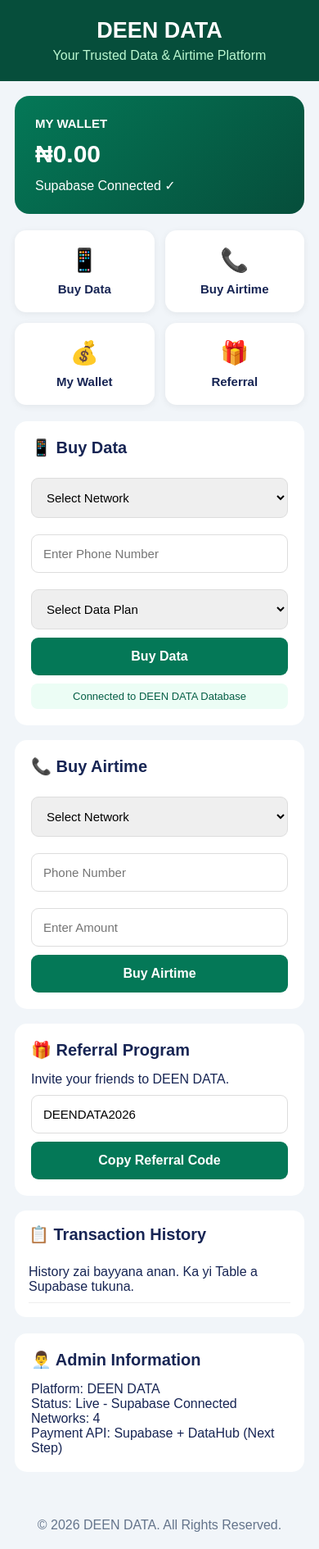
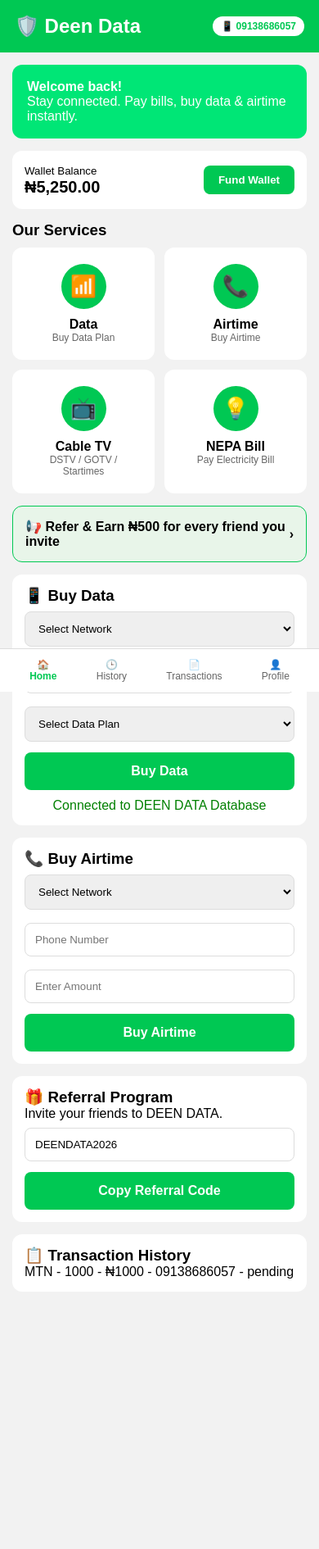
Before and after one commit to ashamsu088-beep/Deen-Data-, a plain HTML site: page index.html in a window 390 px wide. Shown: the whole page at 82% size. After the commit the page ends 1671 px from the top, so only its background shows below. Drawn offline with nearby package versions, Linux system fonts and the light colour scheme; no server answers.

Commit message:
Update index.html

```diff
--- a/index.html
+++ b/index.html
@@ -3,137 +3,106 @@
 <head>
 <meta charset="UTF-8">
 <meta name="viewport" content="width=device-width, initial-scale=1.0">
-<title>DEEN DATA</title>
+<title>Deen Data - Your Trusted Data & Airtime Platform</title>
 <style>
 *{margin:0;padding:0;box-sizing:border-box;font-family:Arial,sans-serif}
-body{background:#f1f5f9;color:#172554}
-header{background:#064e3b;color:white;padding:22px;text-align:center}
-header h1{font-size:27px}
-header p{margin-top:6px;color:#bbf7d0}
-.container{padding:18px;max-width:650px;margin:auto}
-.wallet{background:linear-gradient(135deg,#047857,#064e3b);color:white;padding:25px;border-radius:18px;margin-bottom:20px}
-.wallet h3{font-size:15px}
-.balance{font-size:30px;font-weight:bold;margin:12px 0}
-.grid{display:grid;grid-template-columns:repeat(2,1fr);gap:13px;margin:20px 0}
-.card{background:white;padding:20px;border-radius:14px;text-align:center;box-shadow:0 2px 8px #00000010}
-.card span{font-size:28px}
-.card h3{margin-top:10px;font-size:15px}
-.section{background:white;padding:20px;border-radius:15px;margin-bottom:18px}
-input,select{width:100%;padding:14px;border:1px solid #ddd;border-radius:9px;margin:10px 0;font-size:15px}
-button{width:100%;padding:14px;border:none;border-radius:9px;background:#047857;color:white;font-size:16px;font-weight:bold;cursor:pointer}
-button:hover{background:#065f46}
-h2{margin-bottom:15px;font-size:20px}
-.history{background:white;padding:17px;border-radius:14px;margin-bottom:20px}
-.history p{padding:10px 0;border-bottom:1px solid #eee}
-footer{text-align:center;padding:20px;color:#64748b}
-.status{font-size:13px;background:#ecfdf5;color:#065f46;padding:8px;border-radius:8px;margin-top:10px;text-align:center}
+body{background:#f2f2f2}
+.top{background:#00c853;color:white;padding:18px;text-align:left;display:flex;justify-content:space-between;align-items:center}
+.top h1{font-size:24px}
+.top span{font-size:12px;background:white;color:#00c853;padding:5px 10px;border-radius:20px;font-weight:bold}
+.welcome{background:#00e676;color:white;margin:15px;border-radius:12px;padding:18px}
+.wallet{background:white;margin:15px;border-radius:12px;padding:15px;display:flex;justify-content:space-between;align-items:center}
+.wallet b{font-size:20px}
+.wallet button{background:#00c853;color:white;border:none;padding:10px 18px;border-radius:8px;font-weight:bold}
+.services{padding:0 15px}
+.services h3{margin:10px 0}
+.grid{display:grid;grid-template-columns:1fr 1fr;gap:12px}
+.card{background:white;border-radius:12px;padding:20px;text-align:center}
+.card .icon{width:55px;height:55px;background:#00c853;color:white;border-radius:50%;display:flex;align-items:center;justify-content:center;font-size:26px;margin:0 auto 10px}
+.card p{font-size:12px;color:#666}
+.quick{margin:15px;background:#e8f5e9;border:1px solid #00c853;border-radius:12px;padding:15px;display:flex;justify-content:space-between;align-items:center}
+.bottom{position:fixed;bottom:0;left:0;right:0;background:white;display:flex;justify-content:space-around;padding:12px;border-top:1px solid #ddd}
+.bottom a{text-decoration:none;color:#666;font-size:12px;text-align:center}
+.bottom a.active{color:#00c853;font-weight:bold}
+.section{background:white;margin:15px;border-radius:12px;padding:15px}
+input,select{width:100%;padding:12px;margin:8px 0;border:1px solid #ddd;border-radius:8px}
+.btn{width:100%;background:#00c853;color:white;border:none;padding:14px;border-radius:8px;font-weight:bold;font-size:16px;margin-top:5px}
 </style>
 </head>
 <body>
-<header>
-  <h1>DEEN DATA</h1>
-  <p>Your Trusted Data & Airtime Platform</p>
-</header>
-<div class="container">
+
+<div class="top">
+<h1>🛡️ Deen Data</h1>
+<span>📱 09138686057</span>
+</div>
+
+<div class="welcome">
+<b>Welcome back!</b><br>
+Stay connected. Pay bills, buy data & airtime instantly.
+</div>
+
 <div class="wallet">
-  <h3>MY WALLET</h3>
-  <div class="balance" id="balance">₦0.00</div>
-  <p id="walletStatus">Connecting to Supabase...</p>
+<div><small>Wallet Balance</small><br><b>₦5,250.00</b></div>
+<button onclick="fund()">Fund Wallet</button>
 </div>
+
+<div class="services">
+<h3>Our Services</h3>
 <div class="grid">
-<div class="card"><span>📱</span><h3>Buy Data</h3></div>
-<div class="card"><span>📞</span><h3>Buy Airtime</h3></div>
-<div class="card"><span>💰</span><h3>My Wallet</h3></div>
-<div class="card"><span>🎁</span><h3>Referral</h3></div>
-</div>
-<div class="section">
-<h2>📱 Buy Data</h2>
-<select id="network"><option value="">Select Network</option><option>MTN</option><option>Airtel</option><option>Glo</option><option>9mobile</option></select>
-<input type="tel" id="phone" placeholder="Enter Phone Number">
-<select id="plan"><option value="">Select Data Plan</option><option value="500">500MB - ₦500</option><option value="1000">1GB - ₦1,000</option><option value="2000">2GB - ₦2,000</option><option value="3000">3GB - ₦3,000</option><option value="5000">5GB - ₦5,000</option></select>
-<button onclick="buyData()">Buy Data</button>
-<div class="status" id="dataStatus">Connected to DEEN DATA Database</div>
-</div>
-<div class="section">
-<h2>📞 Buy Airtime</h2>
-<select id="airNetwork"><option value="">Select Network</option><option>MTN</option><option>Airtel</option><option>Glo</option><option>9mobile</option></select>
-<input type="tel" id="airPhone" placeholder="Phone Number">
-<input type="number" id="airAmount" placeholder="Enter Amount">
-<button onclick="buyAirtime()">Buy Airtime</button>
-</div>
-<div class="section">
-<h2>🎁 Referral Program</h2>
-<p>Invite your friends to DEEN DATA.</p>
-<input type="text" value="DEENDATA2026" id="referral" readonly>
-<button onclick="copyReferral()">Copy Referral Code</button>
-</div>
-<div class="history">
-<h2>📋 Transaction History</h2>
-<div id="transactions"><p>Loading...</p></div>
-</div>
-<div class="section">
-<h2>👨‍💼 Admin Information</h2>
-<p>Platform: DEEN DATA</p>
-<p>Status: Live - Supabase Connected</p>
-<p>Networks: 4</p>
-<p>Payment API: Supabase + DataHub (Next Step)</p>
+<div class="card" onclick="show('data')"><div class="icon">📶</div><b>Data</b><p>Buy Data Plan</p></div>
+<div class="card" onclick="show('airtime')"><div class="icon">📞</div><b>Airtime</b><p>Buy Airtime</p></div>
+<div class="card" onclick="show('cable')"><div class="icon">📺</div><b>Cable TV</b><p>DSTV / GOTV / Startimes</p></div>
+<div class="card" onclick="show('nepa')"><div class="icon">💡</div><b>NEPA Bill</b><p>Pay Electricity Bill</p></div>
 </div>
 </div>
-<footer><p>© 2026 DEEN DATA. All Rights Reserved.</p></footer>
 
-<script src="https://cdn.jsdelivr.net/npm/@supabase/supabase-js@2"></script>
+<div class="quick">
+<div><b>📢 Refer & Earn ₦500 for every friend you invite</b></div><b>›</b>
+</div>
+
+<div class="section" id="data">
+<h3>📱 Buy Data</h3>
+<select id="network"><option>Select Network</option><option>MTN</option><option>Airtel</option><option>Glo</option><option>9mobile</option></select>
+<input id="phone" placeholder="Enter Phone Number">
+<select id="plan"><option>Select Data Plan</option><option>MTN 1GB - ₦300</option><option>MTN 2GB - ₦900</option><option>MTN 5GB - ₦2000</option><option>MTN 10GB - ₦5000</option></select>
+<button class="btn" onclick="buy('Data')">Buy Data</button>
+<p style="text-align:center;color:green;margin-top:10px">Connected to DEEN DATA Database</p>
+</div>
+
+<div class="section" id="airtime">
+<h3>📞 Buy Airtime</h3>
+<select><option>Select Network</option><option>MTN</option><option>Airtel</option><option>Glo</option><option>9mobile</option></select>
+<input placeholder="Phone Number">
+<input placeholder="Enter Amount">
+<button class="btn" onclick="buy('Airtime')">Buy Airtime</button>
+</div>
+
+<div class="section">
+<h3>🎁 Referral Program</h3>
+<p>Invite your friends to DEEN DATA.</p>
+<input value="DEENDATA2026" readonly>
+<button class="btn" onclick="copy()">Copy Referral Code</button>
+</div>
+
+<div class="section">
+<h3>📋 Transaction History</h3>
+<p>MTN - 1000 - ₦1000 - 09138686057 - pending</p>
+</div>
+
+<div style="height:80px"></div>
+
+<div class="bottom">
+<a href="#" class="active">🏠<br>Home</a>
+<a href="#">🕒<br>History</a>
+<a href="#">📄<br>Transactions</a>
+<a href="#">👤<br>Profile</a>
+</div>
+
 <script>
-const SUPABASE_URL = "https://ruhggxmaskhyfmvtkmov.supabase.co";
-const SUPABASE_KEY = "sb_publishable_wOz_k_TGKpSDgn0sfLJpmw_3yDMQeNX";
-const supabaseClient = supabase.createClient(SUPABASE_URL, SUPABASE_KEY);
-
-async function loadHistory(){
-  const box = document.getElementById("transactions");
-  const { data, error } = await supabaseClient.from('transactions').select('*').order('created_at',{ascending:false}).limit(10);
-  if(error){ box.innerHTML = "<p>History zai bayyana anan. Ka yi Table a Supabase tukuna.</p>"; return; }
-  if(!data || data.length===0){ box.innerHTML = "<p>No transactions yet.</p>"; return; }
-  box.innerHTML = "";
-  data.forEach(t=>{
-    const p = document.createElement("p");
-    p.textContent = `${t.network} - ${t.plan} - ₦${t.amount} - ${t.phone} - ${t.status}`;
-    box.appendChild(p);
-  });
-}
-
-async function buyData(){
-  const network = document.getElementById("network").value;
-  const phone = document.getElementById("phone").value;
-  const plan = document.getElementById("plan").value;
-  if(!network || !phone || !plan){ alert("Please complete all fields"); return; }
-  if(!/^\d{11}$/.test(phone)){ alert("Enter a valid 11-digit Nigerian phone number"); return; }
-  document.getElementById("dataStatus").innerText = "Processing...";
-  const { error } = await supabaseClient.from('transactions').insert([{phone:phone, network:network, plan:plan, amount:Number(plan), status:'pending'}]);
-  if(error){ alert("Error: "+error.message); document.getElementById("dataStatus").innerText = "Error - Check Supabase Table"; return; }
-  alert("An karbi order dinka! Za mu tura Data zuwa " + phone);
-  document.getElementById("dataStatus").innerText = "Order saved! Status: Pending";
-  loadHistory();
-}
-
-async function buyAirtime(){
-  const network = document.getElementById("airNetwork").value;
-  const phone = document.getElementById("airPhone").value;
-  const amount = Number(document.getElementById("airAmount").value);
-  if(!network || !phone || !amount || amount < 50){ alert("Please enter valid details. Minimum amount is ₦50."); return; }
-  if(!/^\d{11}$/.test(phone)){ alert("Enter a valid 11-digit phone number"); return; }
-  const { error } = await supabaseClient.from('transactions').insert([{phone:phone, network:network, plan:'Airtime', amount:amount, status:'pending'}]);
-  if(error){ alert("Error: "+error.message); return; }
-  alert("An karbi Airtime order dinka zuwa " + phone);
-  loadHistory();
-}
-
-function copyReferral(){
-  const code = document.getElementById("referral");
-  code.select(); code.setSelectionRange(0,99999);
-  navigator.clipboard.writeText(code.value).then(()=>alert("Referral code copied!")).catch(()=>alert("Please copy the code manually."));
-}
-
-loadHistory();
-document.getElementById("walletStatus").innerText = "Supabase Connected ✓";
+function fund(){ alert("Tura kudi zuwa Opay: 09138686057 - Deen Data. Sannan ka turo mana screenshot a WhatsApp."); window.open("https://wa.me/2349138686057?text=Ina%20son%20na%20cika%20wallet%20na%20Deen%20Data","_blank"); }
+function buy(t){ alert(t+" order ya shiga! Ka tura kudi zuwa Opay 09138686057, sai mu tura maka "+t); window.open("https://wa.me/2349138686057?text=Ina%20son%20"+t,"_blank"); }
+function show(id){ document.getElementById(id).scrollIntoView({behavior:'smooth'}); }
+function copy(){ navigator.clipboard.writeText("DEENDATA2026"); alert("An kwafa Referral Code: DEENDATA2026"); }
 </script>
 </body>
-</html>
+  </html>
```
